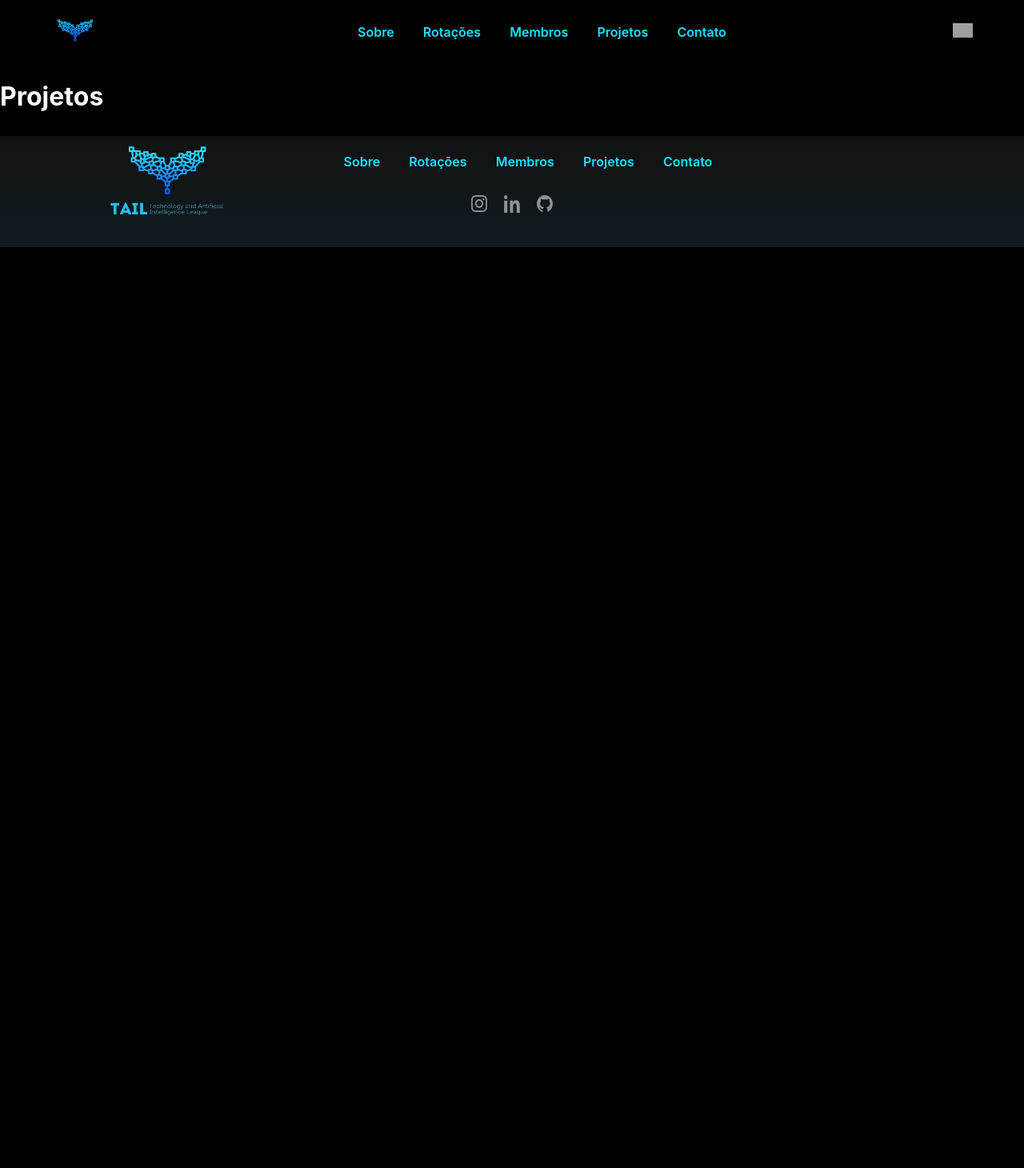
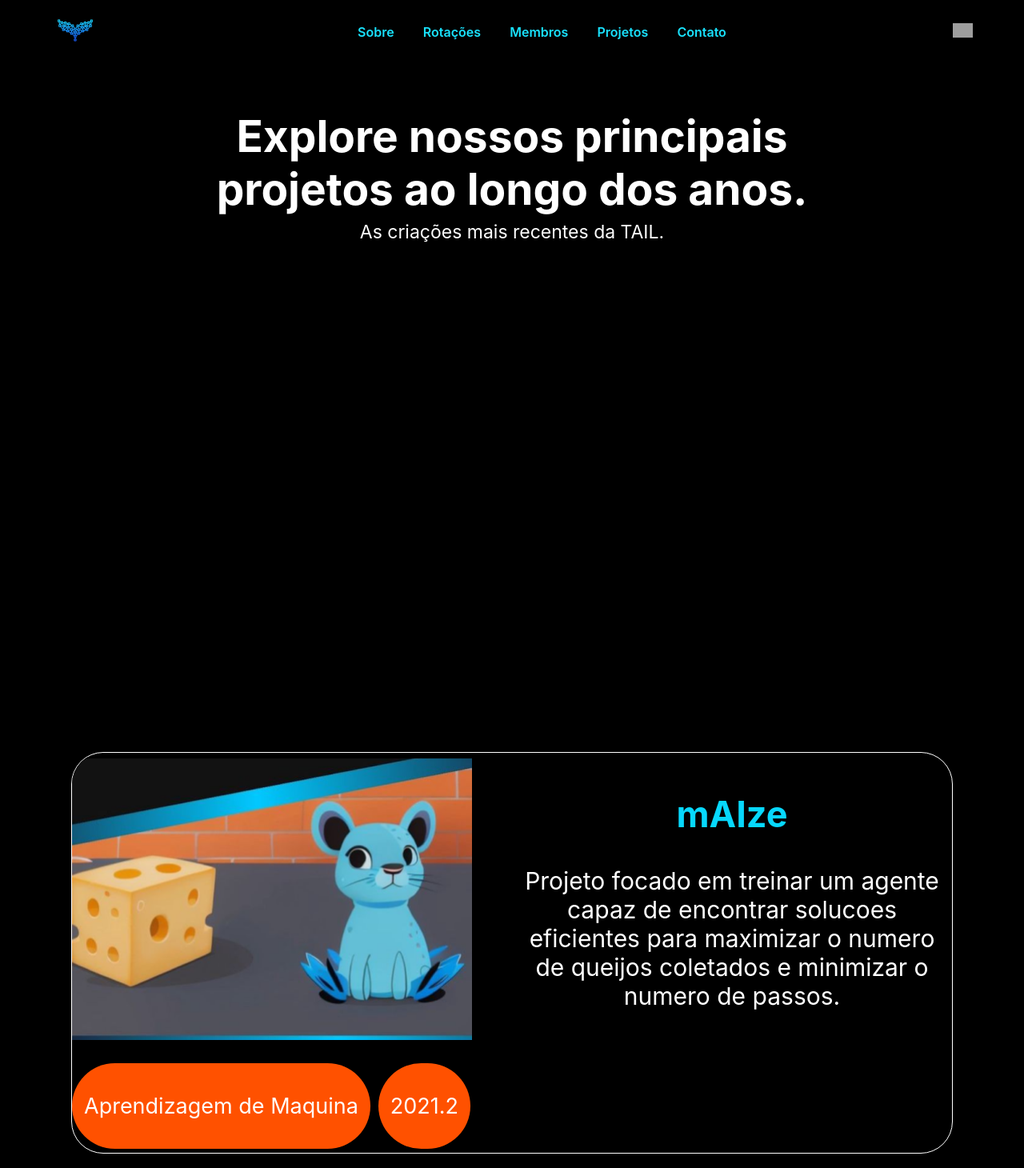
Before and after one commit to TailUFPB/tailufpb.github.io, a React (Create React App) app: page /projetos in a window 1280 px wide. Shown: the top 1460 px of the page at 80% size. Before the commit the page ends 800 px from the top, so only its background shows below. Built offline with nearby package versions, Linux system fonts and the light colour scheme; grey boxes are pictures that could not be loaded.

Commit message:
first version

```diff
--- a/src/pages/Projetos/Projetos.css
+++ b/src/pages/Projetos/Projetos.css
@@ -1,3 +1,75 @@
-.projeto-header {
+.projetos-container {
+    display: flex;
+    flex-direction: column;
+    align-items: center;
+    height: 100vh;
+    padding: 20px; /* Espaçamento interno */
+    max-width: 750px; /* Largura máxima do contêiner */
+    margin: 0 auto; /* Centraliza horizontalmente */
+  }
+
+  .titulo {
     color: white;
+    text-align: center;
+    font-size: 55px; /* Ajuste o tamanho conforme necessário */
+  }
+
+  .subtitulo {
+    color: white;
+    text-align: center;
+    margin-top: -30px; /* Adiciona um espaçamento entre os textos */
+    font-size: 23px;
+  }
+
+  .image-container {
+    border: 1px solid white; /* Borda branca sólida de 1px */
+    border-radius: 40px; /* Bordas arredondadas */
+    overflow: hidden; /* Para garantir que a borda não exceda a imagem */
+    width: 1100px; /* Largura máxima do contêiner da imagem */
+    height: 500px;
+    margin: 20px auto; /* Centraliza horizontalmente e adiciona espaço abaixo */
+    display: flex;
+    justify-content: space-between;
+    align-items: center;
+    flex-wrap: wrap; /* Permite que os elementos sejam quebrados em várias linhas */
+  }
+
+  .image-container img {
+    width: 500px; /* Garante que a imagem ocupe 100% da largura do contêiner */
+    display: block; /* Remove o espaço extra abaixo da imagem */
+
+  }
+
+  .text-content {
+    color: white;
+    width: 50%; /* Metade da largura do contêiner */
+    text-align: center; /* Centraliza o texto */
+    font-size: 30px;
+  }
+
+  .text-content h2{
+    color: rgb(7, 216, 253);
+  }
+
+  .additional-texts {
+  display: flex;
+  justify-content: space-between;
+  margin-top: 20px; /* Adiciona espaço acima dos textos adicionais */
 }
+
+.additional-text {
+    background-color: rgb(255, 81, 0); /* Cor de fundo laranja */
+    border-radius: 60px; /* Bordas arredondadas */
+    padding: 10px 15px; /* Ajuste do padding */
+    margin-right: 10px; /* Adiciona espaço à direita do texto adicional */
+  }
+
+  .additional-text:last-child {
+    margin-right: 0; /* Remove o espaço à direita do último texto adicional */
+  }
+
+
+.additional-text p {
+  color: white;
+  font-size: 27px;
+}
--- a/src/pages/Projetos/Projetos.tsx
+++ b/src/pages/Projetos/Projetos.tsx
@@ -1,6 +1,9 @@
 import React, { useState, useEffect } from 'react';
 import { parseCsv } from '../../utils/csvUtils';
 import { Projeto } from '../../types/csvTypes';
+
+import maize from './maize.png';
+import storia from './storia.png';
 
 import './Projetos.css';
 // import component1, component2 from '../../components/Projetos/{Component}';
@@ -18,12 +21,51 @@ const Projetos: React.FC = () => {
 
     console.log(projetos);
 
+    // Projetos.js
     return (
         <div>
-            <h1 className='projeto-header'>Projetos</h1>
-            {/* Add your content here */}
+            <div className="projetos-container">
+                <h1 className="titulo">Explore nossos principais projetos ao longo dos anos.</h1>
+                <p className="subtitulo">As criações mais recentes da TAIL.</p>
+            </div>
+            <div className="image-container">
+                <div className="image-content">
+                    <img src={maize} alt="Descrição da imagem" />
+                </div>
+                <div className="text-content">
+                    <h2>mAIze</h2>
+                    <p>Projeto focado em treinar um agente capaz de encontrar solucoes eficientes para maximizar o numero de queijos coletados e minimizar o numero de passos.</p>
+                </div>
+                <div className="additional-texts">
+                    <div className="additional-text">
+                        <p>Aprendizagem de Maquina</p>
+                    </div>
+                    <div className="additional-text">
+                        <p>2021.2</p>
+                    </div>
+                </div>
+            </div>
+
+            <div className="image-container">
+                <div className="image-content">
+                    <img src={storia} alt="Descrição da imagem" />
+                </div>
+                <div className="text-content">
+                <h2>StorIA</h2>
+                    <p>Explore o lado sombrio com StorIA. Uma plataforma de contos de terror colaborativos, aliment ada por LLMs para criar narrativas unicas e arrepiantes.</p>
+                </div>
+                <div className="additional-texts">
+                    <div className="additional-text">
+                        <p>Aprendizagem de Maquina</p>
+                    </div>
+                    <div className="additional-text">
+                        <p>2021.2</p>
+                    </div>
+                </div>
+            </div>
         </div>
     );
+
 };
 
 export default Projetos;
```
Also changed, not shown: src/pages/Projetos/maize.png (added), src/pages/Projetos/storia.png (added).
